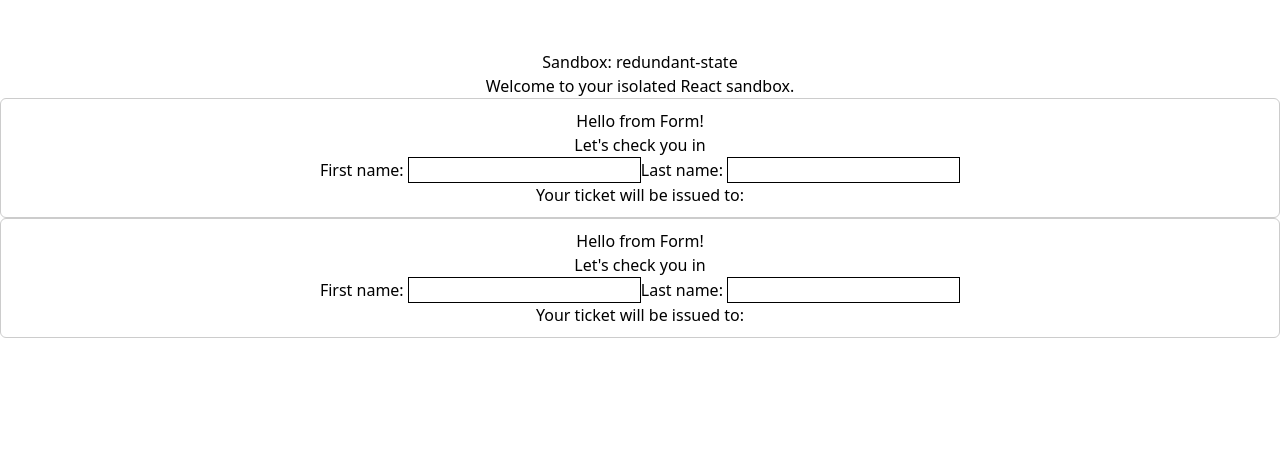
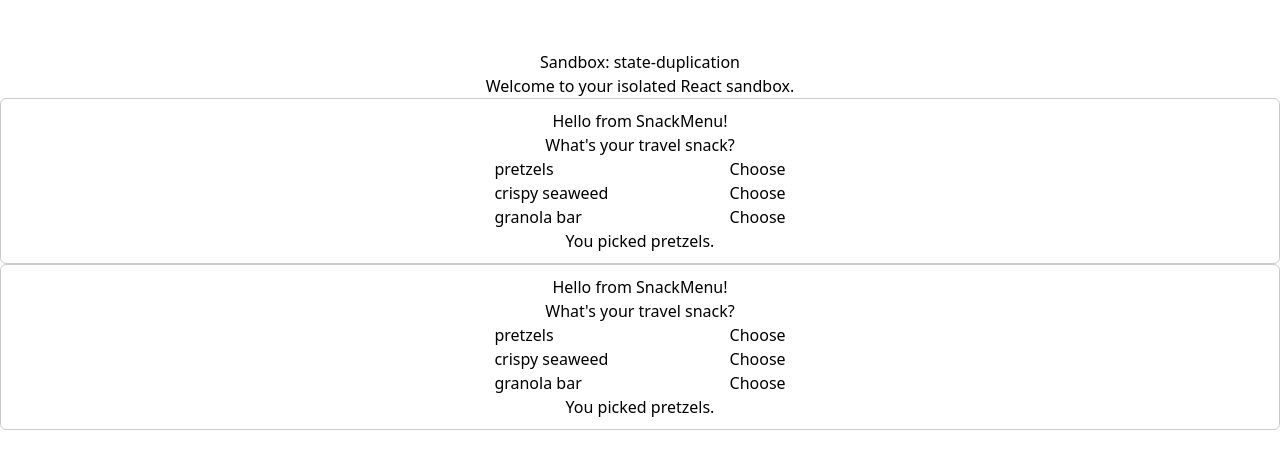
Before and after one commit to ajmaljaleel458/LearnReact, a React (Vite) app: page / in a window 1280 px wide. Shown: the top 468 px of the page. Built offline with nearby package versions, Linux system fonts and the light colour scheme.

Commit message:
feat: add state-duplication sandbox with SnackMenu component and styles

```diff
--- a/src/sandbox.config.ts
+++ b/src/sandbox.config.ts
@@ -1 +1 @@
-export const ACTIVE_SANDBOX = 'redundant-state';
+export const ACTIVE_SANDBOX = 'state-duplication';
--- /dev/null
+++ b/src/sandboxes/state-duplication/App.tsx
@@ -0,0 +1,12 @@
+import SnackMenu, { SnackMenuBad } from "./components/SnackMenu/SnackMenu";
+
+export default function App() {
+  return (
+    <div style={{ textAlign: "center", marginTop: "50px" }}>
+      <h1>Sandbox: state-duplication</h1>
+      <p>Welcome to your isolated React sandbox.</p>
+      <SnackMenuBad />
+      <SnackMenu />
+    </div>
+  );
+}
--- /dev/null
+++ b/src/sandboxes/state-duplication/components/SnackMenu/SnackMenu.css
@@ -0,0 +1,5 @@
+.SnackMenu {
+  padding: 10px;
+  border: 1px solid #ccc;
+  border-radius: 6px;
+}
--- /dev/null
+++ b/src/sandboxes/state-duplication/components/SnackMenu/SnackMenu.tsx
@@ -0,0 +1,111 @@
+import { useState } from "react";
+import "./SnackMenu.css";
+
+type Item = {
+  id: number;
+  title: string;
+};
+
+const initialItems: Item[] = [
+  { title: "pretzels", id: 0 },
+  { title: "crispy seaweed", id: 1 },
+  { title: "granola bar", id: 2 },
+];
+
+export function SnackMenuBad() {
+  const [items, setItems] = useState<Item[]>(initialItems);
+  const [selectedItem, setSelectedItem] = useState<Item>(items[0]);
+
+  function handleItemChange(id: number, e: any) {
+    setItems(
+      items.map((item) => {
+        if (item.id === id) {
+          return {
+            ...item,
+            title: e.target.value,
+          };
+        } else {
+          return item;
+        }
+      })
+    );
+  }
+
+  return (
+    <div className="SnackMenu">
+      Hello from SnackMenu!
+      <div>
+        <h2>What's your travel snack?</h2>
+        <ul>
+          {items.map((item) => (
+            <li key={item.id}>
+              <input
+                value={item.title}
+                onChange={(e) => {
+                  handleItemChange(item.id, e);
+                }}
+              />{" "}
+              <button
+                onClick={() => {
+                  setSelectedItem(item);
+                }}
+              >
+                Choose
+              </button>
+            </li>
+          ))}
+        </ul>
+        <p>You picked {selectedItem.title}.</p>
+      </div>
+    </div>
+  );
+}
+
+export default function SnackMenu() {
+  const [items, setItems] = useState<Item[]>(initialItems);
+  const [selectedItemId, setSelectedItemId] = useState<number>(0);
+
+  function handleItemChange(id: number, e: any) {
+    setItems(
+      items.map((item) => {
+        if (item.id === id) {
+          return {
+            ...item,
+            title: e.target.value,
+          };
+        } else {
+          return item;
+        }
+      })
+    );
+  }
+
+  return (
+    <div className="SnackMenu">
+      Hello from SnackMenu!
+      <div>
+        <h2>What's your travel snack?</h2>
+        <ul>
+          {items.map((item) => (
+            <li key={item.id}>
+              <input
+                value={item.title}
+                onChange={(e) => {
+                  handleItemChange(item.id, e);
+                }}
+              />{" "}
+              <button
+                onClick={() => {
+                  setSelectedItemId(item.id);
+                }}
+              >
+                Choose
+              </button>
+            </li>
+          ))}
+        </ul>
+        <p>You picked {items[selectedItemId].title}.</p>
+      </div>
+    </div>
+  );
+}
```
Also changed, not shown: 1 other file (tests, documents, lock files or other folders).
